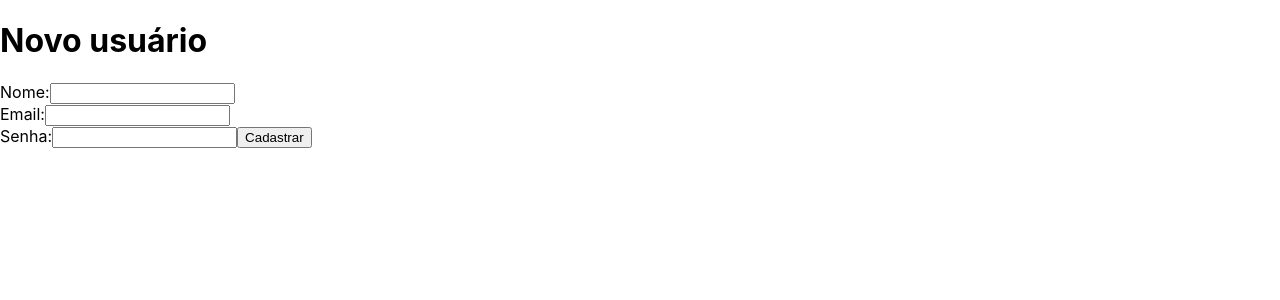
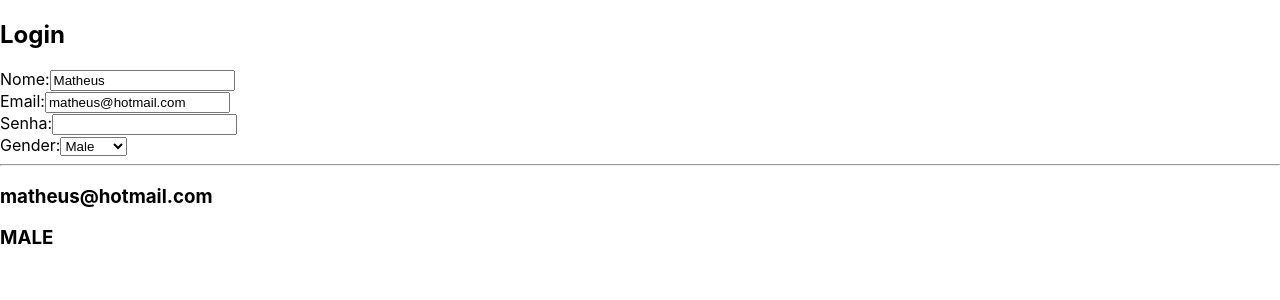
Before and after one commit to francovegini/curso-react, a React (Create React App) app in the folder first-app/: page / in a window 1280 px wide. Shown: the top 300 px of the page. Built offline with nearby package versions, Linux system fonts and the light colour scheme.

Commit message:
Manipulando formulários #2

```diff
--- a/first-app/src/App.js
+++ b/first-app/src/App.js
@@ -1,53 +1,65 @@
 import React, {Component} from 'react';
 
+/**
+ * Manipulando formulários
+ */
 class App extends Component {
 
     constructor(props) {
         super(props);
         this.state = {
-            name: '',
-            email: '',
-            password: '',
-            error: ''
-
+            form: {
+                name: 'Matheus',
+                email: 'matheus@hotmail.com',
+                passwrod: 'matheus123',
+                gender: 'MALE'
+            }
         };
 
-        this.cadastrar = this.cadastrar.bind(this);
+        this.dadosForm = this.dadosForm.bind(this);
     }
 
-    cadastrar(event) {
-        const {name, email, password} = this.state;
+    dadosForm(e) {
+        let form = this.state.form;
+        form[e.target.name] = e.target.value;
+        this.setState({form: form})
+    }
 
-        if (name !== '' && email !== '' && password !== '') {
-            alert(`Nome: ${name} \nEmail: ${email} \nSenha: ${password}`);
-        } else {
-            this.setState({error: 'Ops! Parece que está faltando algo!'});
-        }
-
-        // Não deixa atualizar a página
-        event.preventDefault();
-    }
 
     render() {
         return (
             <div>
-                <h1>Novo usuário</h1>
-                {this.state.error && <p>{this.state.error}</p>}
-                <form onSubmit={this.cadastrar}>
-                    <label>Nome:</label>
-                    <input type="text" value={this.state.name}
-                           onChange={(e) => this.setState({name: e.target.value})}/>
-                    <br/>
-                    <label>Email:</label>
-                    <input type="text" value={this.state.email}
-                           onChange={(e) => this.setState({email: e.target.value})}/>
-                    <br/>
-                    <label>Senha:</label>
-                    <input type="password" value={this.state.password}
-                           onChange={(e) => this.setState({password: e.target.value})}/>
+                <h2>Login</h2>
+                Nome:
+                <input type="text" name="name"
+                       value={this.state.form.name}
+                       onChange={this.dadosForm}/>
+                <br/>
+                Email:
+                <input type="email" name="email"
+                       value={this.state.form.email}
+                       onChange={this.dadosForm}/>
+                <br/>
+                Senha:
+                <input type="password" name="password"
+                       value={this.state.form.password}
+                       onChange={this.dadosForm}/>
+                <br/>
+                Gender:
+                <select name="gender"
+                        value={this.state.form.gender}
+                        onChange={this.dadosForm}>
+                    <option value="MALE">Male</option>
+                    <option value="FEMALE">Female</option>
+                </select>
 
-                    <button type="submit">Cadastrar</button>
-                </form>
+                <hr/>
+                <div>
+                    <h3>{this.state.form.email}</h3>
+                    <h3>{this.state.form.password}</h3>
+                    <h3>{this.state.form.gender}</h3>
+                </div>
+
             </div>
         );
     }
```
Also changed, not shown: first-app/src/App10.js (added, +56 -0 lines).
